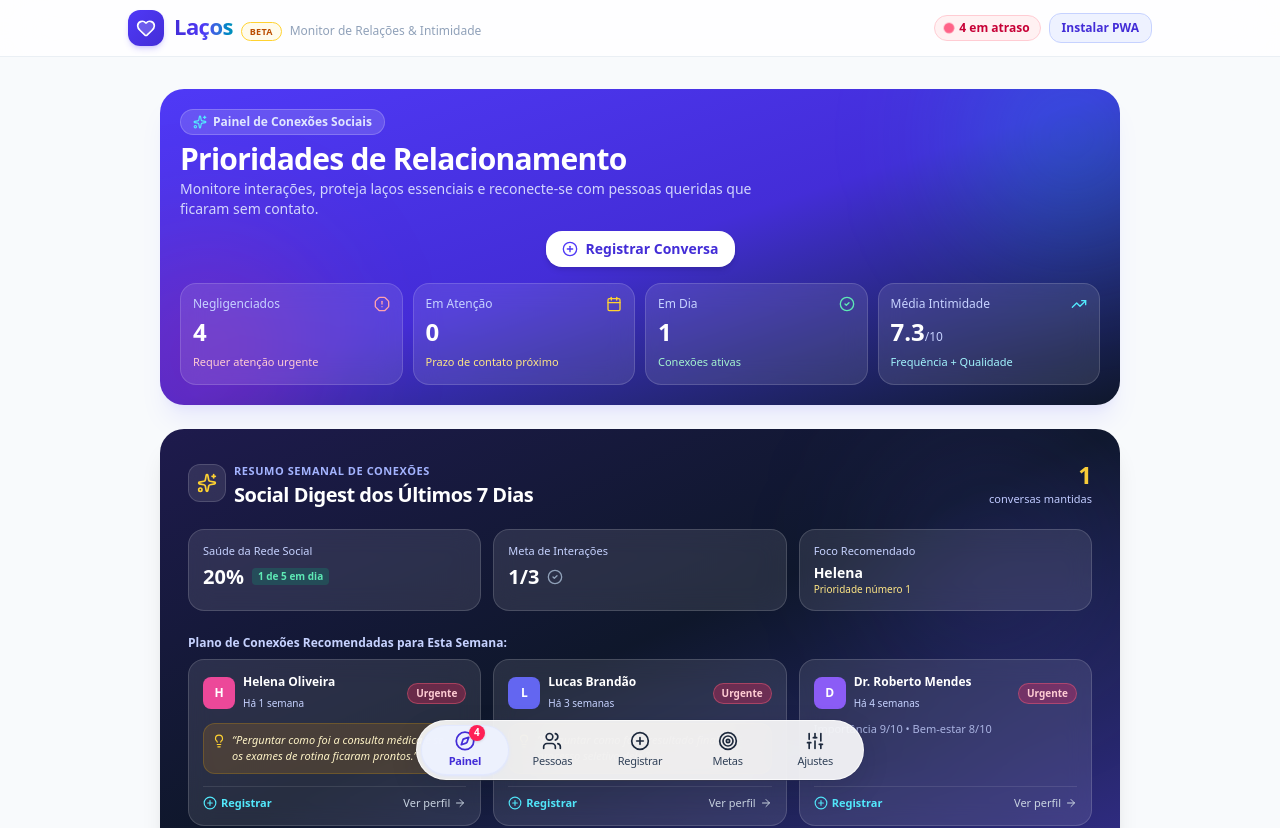
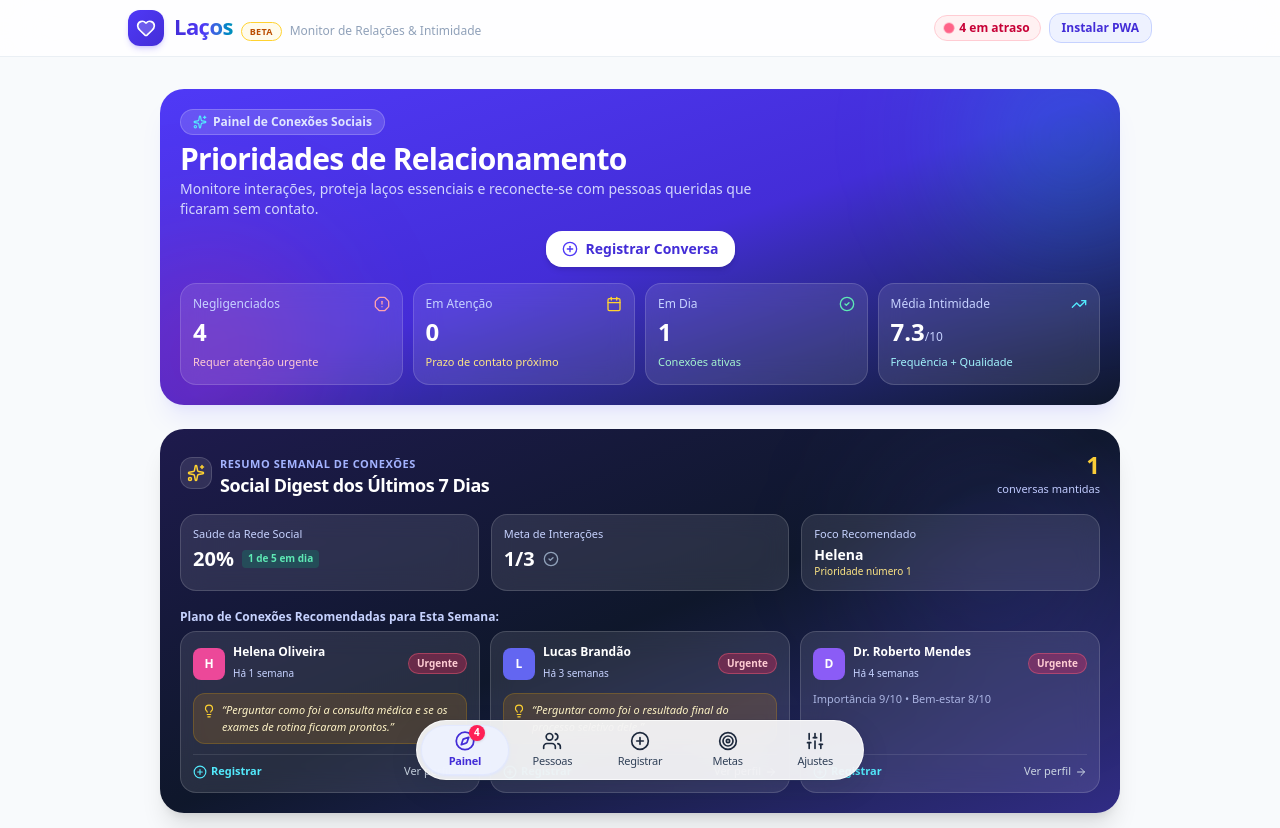
Before and after one commit to viniciusnevesdev/Monitor-social, a React (Vite) app: page / in a window 1280 px wide. Shown: the top 828 px of the page. Built offline with nearby package versions, Linux system fonts and the light colour scheme; no server answers.

Commit message:
v1.4.0-beta.5: compacta resumo semanal

```diff
--- a/src/components/WeeklySocialDigest.tsx
+++ b/src/components/WeeklySocialDigest.tsx
@@ -53,21 +53,21 @@ export const WeeklySocialDigest: React.FC<WeeklySocialDigestProps> = ({
     .slice(0, 3);
 
   return (
-    <div className="bg-gradient-to-br from-indigo-950 via-slate-900 to-indigo-900 rounded-3xl p-5 sm:p-7 text-white shadow-xl relative overflow-hidden space-y-5">
+    <div className="bg-gradient-to-br from-indigo-950 via-slate-900 to-indigo-900 rounded-3xl p-4 sm:p-5 text-white shadow-xl relative overflow-hidden space-y-4">
       {/* Decorative ambient blur */}
       <div className="absolute top-0 right-0 w-64 h-64 bg-indigo-500/10 rounded-full blur-3xl pointer-events-none" />
 
       {/* Header */}
       <div className="flex items-center justify-between">
         <div className="flex items-center gap-2">
-          <span className="p-2 rounded-xl bg-white/10 backdrop-blur-md border border-white/15">
-            <Sparkles className="w-5 h-5 text-amber-300" />
+          <span className="p-1.5 rounded-xl bg-white/10 backdrop-blur-md border border-white/15">
+            <Sparkles className="w-4.5 h-4.5 text-amber-300" />
           </span>
           <div>
             <span className="text-[11px] uppercase font-bold text-indigo-300 tracking-wider">
               Resumo Semanal de Conexões
             </span>
-            <h3 className="text-xl font-bold text-white tracking-tight">
+            <h3 className="text-lg font-bold text-white tracking-tight leading-tight">
               Social Digest dos Últimos 7 Dias
             </h3>
           </div>
@@ -81,7 +81,7 @@ export const WeeklySocialDigest: React.FC<WeeklySocialDigestProps> = ({
 
       {/* Progress & Highlights Row */}
       <div className="grid grid-cols-1 sm:grid-cols-3 gap-3 text-xs">
-        <div className="p-3.5 rounded-2xl bg-white/10 backdrop-blur-md border border-white/15">
+        <div className="p-3 rounded-2xl bg-white/10 backdrop-blur-md border border-white/15">
           <span className="text-indigo-200 block text-[11px]">Saúde da Rede Social</span>
           <div className="flex items-center gap-2 mt-1">
             <span className="text-xl font-bold text-white">{healthPercentage}%</span>
@@ -91,7 +91,7 @@ export const WeeklySocialDigest: React.FC<WeeklySocialDigestProps> = ({
           </div>
         </div>
 
-        <div className="p-3.5 rounded-2xl bg-white/10 backdrop-blur-md border border-white/15">
+        <div className="p-3 rounded-2xl bg-white/10 backdrop-blur-md border border-white/15">
           <span className="text-indigo-200 block text-[11px]">Meta de Interações</span>
           <div className="flex items-center gap-2 mt-1">
             <span className="text-xl font-bold text-white">
@@ -101,7 +101,7 @@ export const WeeklySocialDigest: React.FC<WeeklySocialDigestProps> = ({
           </div>
         </div>
 
-        <div className="p-3.5 rounded-2xl bg-white/10 backdrop-blur-md border border-white/15">
+        <div className="p-3 rounded-2xl bg-white/10 backdrop-blur-md border border-white/15">
           <span className="text-indigo-200 block text-[11px]">Foco Recomendado</span>
           <span className="font-bold text-white text-sm block mt-1">
             {topPriorityThisWeek[0]?.contact.name.split(' ')[0] || 'Tudo em dia'}
@@ -111,12 +111,12 @@ export const WeeklySocialDigest: React.FC<WeeklySocialDigestProps> = ({
       </div>
 
       {/* Plano de Ação Semanal: 3 Pessoas Críticas com Gancho Contextual */}
-      <div className="space-y-2 pt-1">
+      <div className="space-y-1.5 pt-0.5">
         <span className="text-xs font-bold text-indigo-200 block">
           Plano de Conexões Recomendadas para Esta Semana:
         </span>
 
-        <div className="grid grid-cols-1 md:grid-cols-3 gap-3">
+        <div className="grid grid-cols-1 md:grid-cols-3 gap-2.5">
           {topPriorityThisWeek.map(({ contact, scores }) => {
             // Último gancho de conversa salvo na memória social
             const latestInteraction = (contact.interactions || [])[0];
@@ -125,7 +125,7 @@ export const WeeklySocialDigest: React.FC<WeeklySocialDigestProps> = ({
             return (
               <div
                 key={contact.id}
-                className="bg-white/10 backdrop-blur-md rounded-2xl p-3.5 border border-white/15 flex flex-col justify-between hover:bg-white/15 transition-all"
+                className="bg-white/10 backdrop-blur-md rounded-2xl p-3 border border-white/15 flex flex-col justify-between hover:bg-white/15 transition-all"
               >
                 <div>
                   <div className="flex items-center justify-between gap-2">
@@ -170,7 +170,7 @@ export const WeeklySocialDigest: React.FC<WeeklySocialDigestProps> = ({
                   )}
                 </div>
 
-                <div className="mt-3 pt-2 border-t border-white/10 flex items-center justify-between">
+                <div className="mt-2.5 pt-2 border-t border-white/10 flex items-center justify-between">
                   <button
                     onClick={() => onOpenLogModal(contact.id)}
                     className="text-[11px] text-cyan-300 hover:text-cyan-200 font-bold flex items-center gap-1"
```
